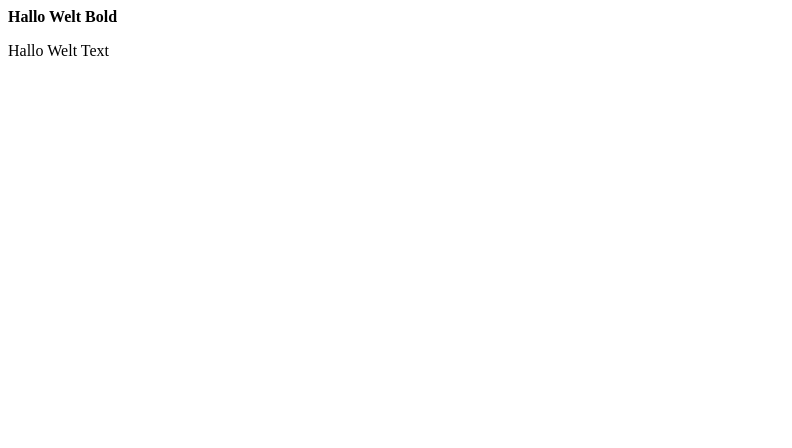
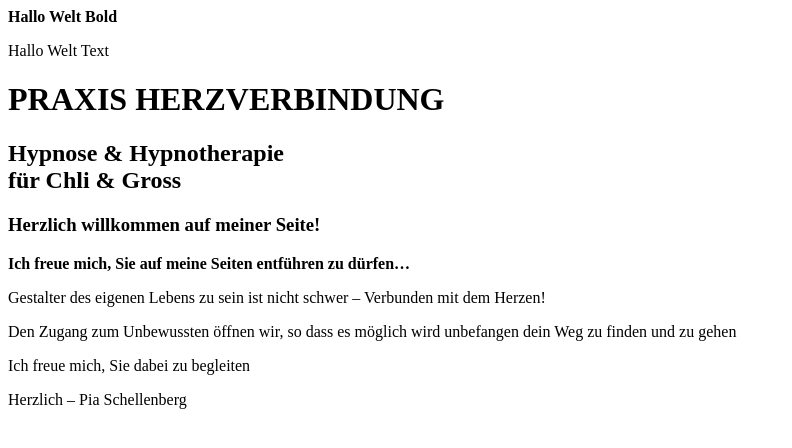
Before and after one commit to PatrickGermann/patrickgermann.github.io, a plain HTML site: page index.html in a window 1280 px wide. Shown: the whole page, without its empty margins (0-792 px from the left). Drawn offline with Linux system fonts and the light colour scheme.

Commit message:
Kopftext

```diff
--- a/index.html
+++ b/index.html
@@ -8,5 +8,15 @@
   <body>
     <b>Hallo Welt Bold</b>
     <p>Hallo Welt Text</p>
+    <h1>PRAXIS HERZVERBINDUNG</h1>
+    <h2>Hypnose & Hypnotherapie<br>für Chli & Gross</h2>
+    <h3>Herzlich willkommen
+auf meiner Seite!</h3>
+    <b>Ich freue mich, Sie auf meine Seiten entführen zu dürfen…</b>
+    <p>Gestalter des eigenen Lebens zu sein ist nicht schwer –
+Verbunden mit dem Herzen!</p>
+    <p>Den Zugang zum Unbewussten öffnen wir, so dass es möglich wird unbefangen dein Weg zu finden und zu gehen</p>
+    <p>Ich freue mich, Sie dabei zu begleiten</p>
+    <p>Herzlich – Pia Schellenberg</p>
   </body>
 </html>
```
